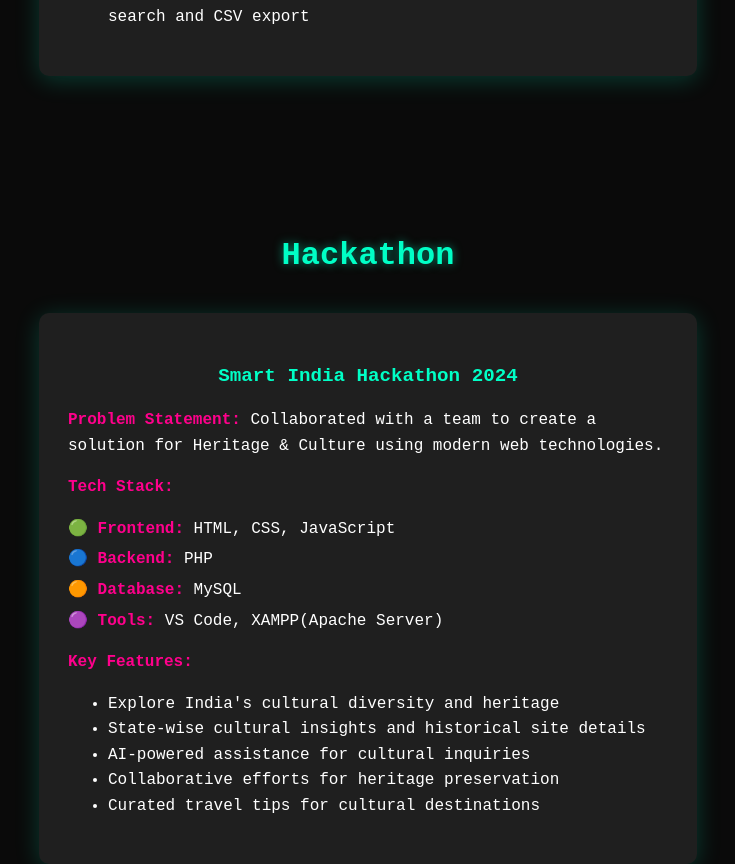
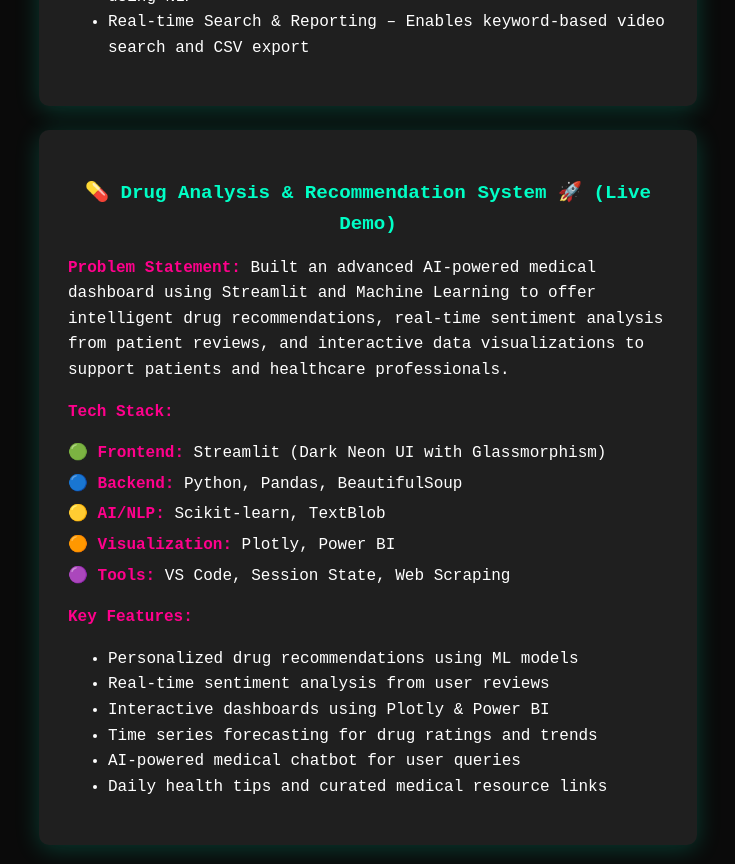
Before and after one commit to kumardarun11/portfolio, a React (Create React App) app: page / in a window 1280 px wide. Shown: the part 4540-5404 px from the top of the page, without its empty margins (272-1007 px from the left). Built offline with nearby package versions, Linux system fonts and the light colour scheme.

Commit message:
Included 1 project

```diff
--- a/src/App.js
+++ b/src/App.js
@@ -220,7 +220,7 @@
                         </a>
                         <a href="https://github.com/kumardarun11/dkyttrendsentimentanalysis" style={{ textDecoration: 'none', color: 'inherit' }}>
                         <div className="project-card">
-                            <h3>YouTube Trending Video Analysis with Dashboard</h3>
+                            <h3>YouTube Trending Video Analysis with Dashboard <a href="https://kd11yttrendsentimentanalysis.streamlit.app/" style={{ textDecoration: 'none', color: 'inherit' }}>(Live Demo)</a></h3>
                             <p>
                                 <strong>Problem Statement:</strong> Built an interactive web dashboard to analyze YouTube video trends and engagement metrics.
                             </p>
@@ -238,6 +238,32 @@
                                 <li>Trending & Engagement Analysis – Tracks views, likes, comments, and engagement rates</li>
                                 <li>Sentiment & Visualization – Analyzes comment sentiment using NLP</li>
                                 <li>Real-time Search & Reporting – Enables keyword-based video search and CSV export</li>
+                            </ul>
+                        </div>
+                        </a>
+                        <a href="https://github.com/kumardarun11/drug_recommendation_system" style={{ textDecoration: 'none', color: 'inherit' }}>
+                        <div className="project-card">
+                            <h3>💊 Drug Analysis & Recommendation System 🚀 <a href="https://drugrecommendationsystem11.streamlit.app/" style={{ textDecoration: 'none', color: 'inherit' }}>(Live Demo)</a></h3>
+                            <p>
+                                <strong>Problem Statement:</strong> Built an advanced AI-powered medical dashboard using Streamlit and Machine Learning to offer intelligent drug recommendations, real-time sentiment analysis from patient reviews, and interactive data visualizations to support patients and healthcare professionals.
+                            </p>
+                            {/* Tech Stack Section */}
+                            <p><strong>Tech Stack:</strong></p>
+                            <ul className="tech-stack">
+                                <li>🟢 <strong>Frontend:</strong> Streamlit (Dark Neon UI with Glassmorphism)</li>
+                                <li>🔵 <strong>Backend:</strong> Python, Pandas, BeautifulSoup</li>
+                                <li>🟡 <strong>AI/NLP:</strong> Scikit-learn, TextBlob</li>
+                                <li>🟠 <strong>Visualization:</strong> Plotly, Power BI</li>
+                                <li>🟣 <strong>Tools:</strong> VS Code, Session State, Web Scraping</li>
+                            </ul>
+                            <p><strong>Key Features:</strong></p>
+                            <ul>
+                                <li>Personalized drug recommendations using ML models</li>
+                                <li>Real-time sentiment analysis from user reviews</li>
+                                <li>Interactive dashboards using Plotly & Power BI</li>
+                                <li>Time series forecasting for drug ratings and trends</li>
+                                <li>AI-powered medical chatbot for user queries</li>
+                                <li>Daily health tips and curated medical resource links</li>
                             </ul>
                         </div>
                         </a>
```
